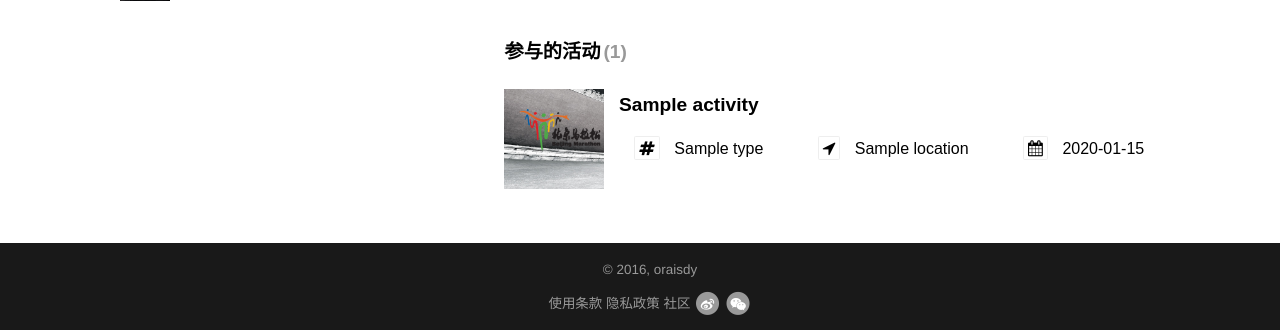
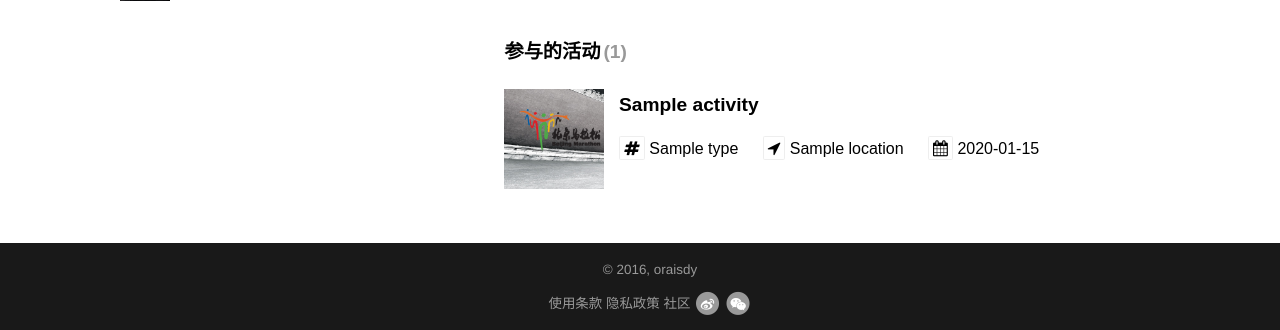
Before and after one commit to oraisdy/RunningClub, a PHP site: template view/user.php in a window 1280 px wide. Shown: the part 1016-1346 px from the top of the page. Run offline with PHP 8.4, Linux system fonts and the light colour scheme; the template is opened without the code that fills it: most values are stand-ins (such as "Sample title", 1, 10 or a date in 2020); data that the repository does not hold is empty.

Commit message:
css change

```diff
--- a/controller/login.php
+++ b/controller/login.php
@@ -56,6 +56,7 @@
 
         $TemporaryUserExpirationTime = $Expires * 86400 + $TimeStamp;
 
+        echo '<br><br><br><br><br><br><br><br><br><br><br>'.$DBUser['login'];
             SetCookies(array(
                 'UserID' => $DBUser['id'],
                 'UserName' => $DBUser['login'],
--- a/static/css/master.css
+++ b/static/css/master.css
@@ -133,7 +133,7 @@
 .main .group-middle .col_container {
   display: inline-block;
   vertical-align:middle;
-  margin: 10px 20px;
+  margin: 10px 10px;
 }
 
 .main .group-middle .img_container{
@@ -151,7 +151,7 @@
   display: inline-block;
   text-align: center;
   padding: 5px 0;
-  margin: 0 5px;
+  /*margin: 0 5px;*/
 }
 
 .main .group-small {
```
